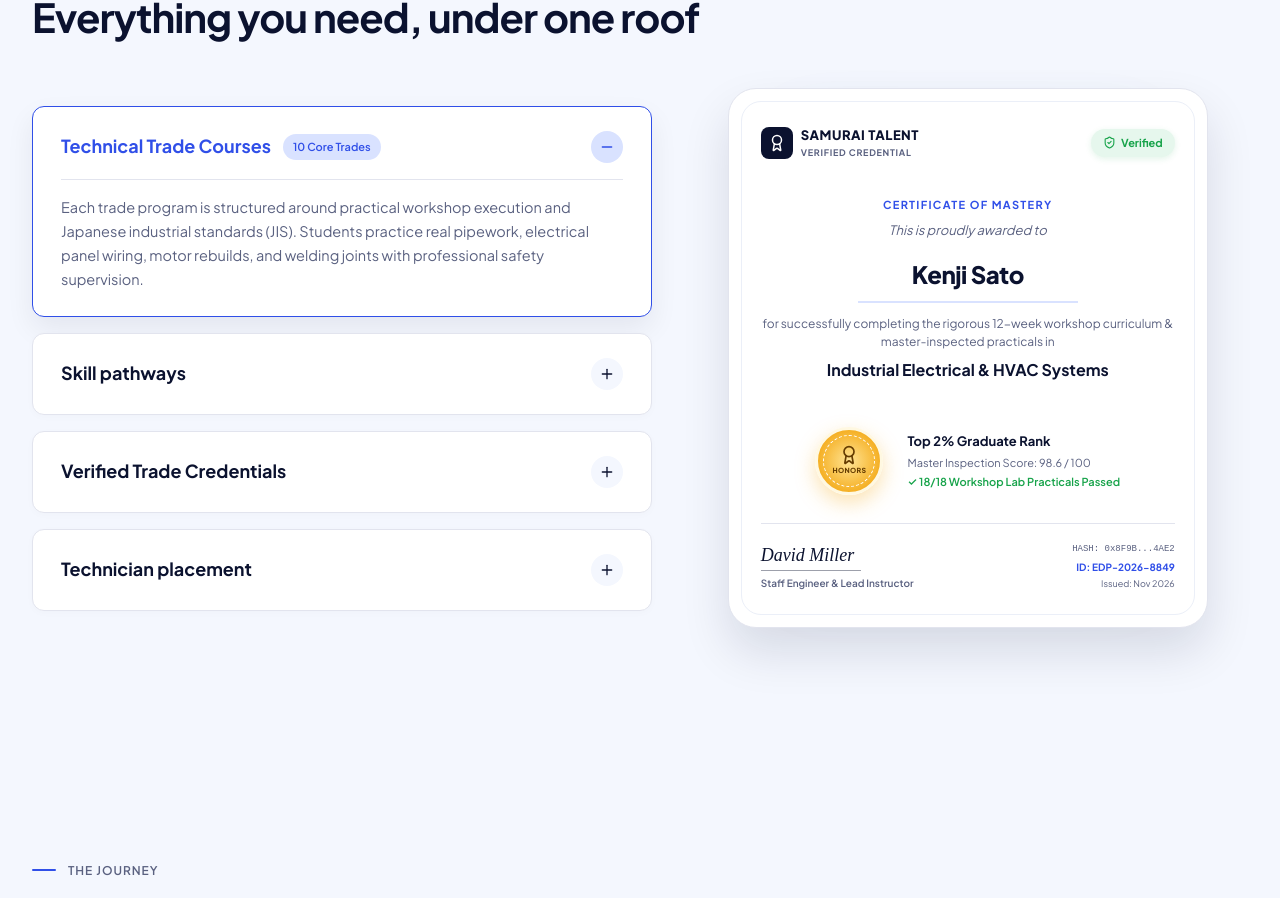
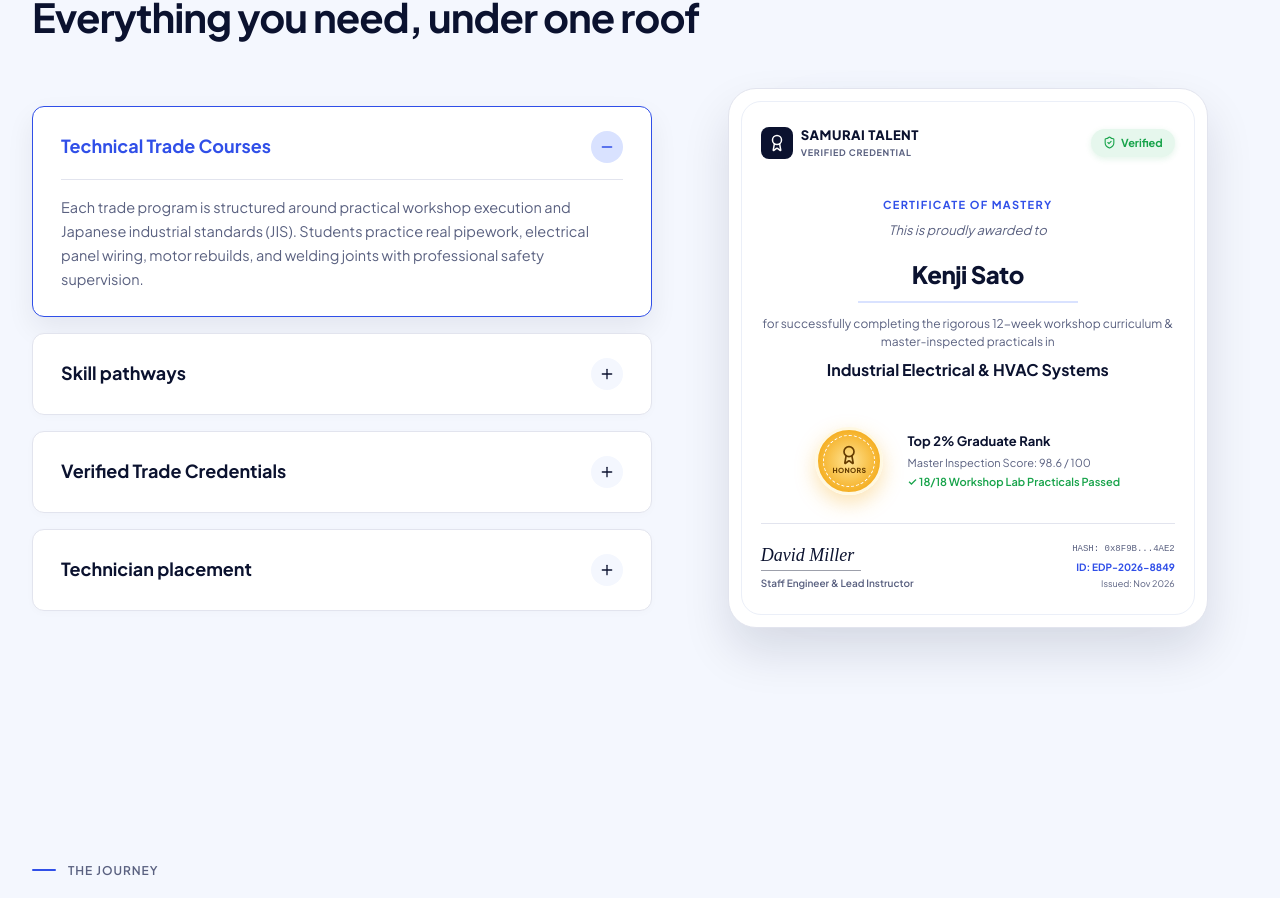
Before and after one commit to Asif-Ali-Dewan/japan-project, a React (Vite) app: page / in a window 1280 px wide. Shown: the part 4534-5432 px from the top of the page. Built offline with nearby package versions, Linux system fonts and the light colour scheme.

Commit message:
style: remove badge labels (10 Core Trades, Trade Certified, etc) from curriculum architecture cards

```diff
--- a/src/components/CurriculumSection.jsx
+++ b/src/components/CurriculumSection.jsx
@@ -52,7 +52,6 @@ export default function CurriculumSection({ onOpenAuth }) {
                 >
                   {/* Row Header */}
                   <div style={{ display: 'flex', alignItems: 'center', justifyContent: 'space-between' }}>
-                    <div style={{ display: 'flex', alignItems: 'center', gap: '12px' }}>
                     <span
                       style={{
                         fontSize: '18px',
@@ -63,12 +62,6 @@ export default function CurriculumSection({ onOpenAuth }) {
                     >
                       {item.title}
                     </span>
-                      {isOpen && (
-                        <span className="badge badge-blue" style={{ fontSize: '11px', transition: 'all 0.4s ease' }}>
-                          {item.badge}
-                        </span>
-                      )}
-                    </div>
 
                     {/* Smooth Rotating / Morphing Toggle Button */}
                     <div
```
Lines whose indentation alone changed are shown as unchanged.
